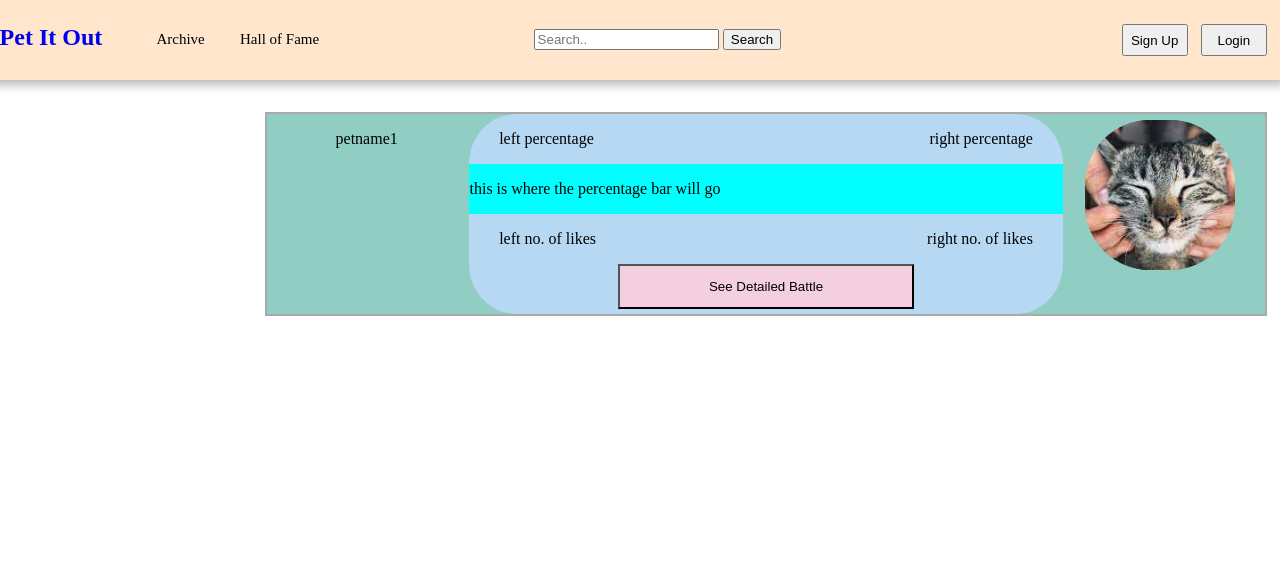
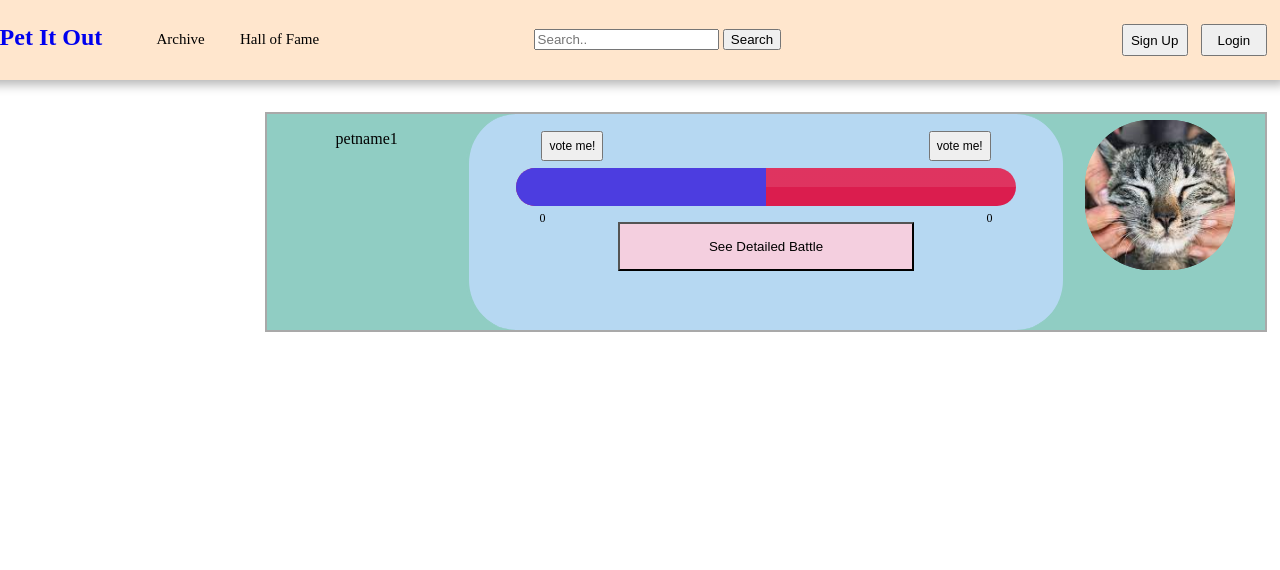
Before and after one commit to Elyoiit/PetItOut, a Django app: page / in a window 1280 px wide. Shown: the top 570 px of the page. Run offline with Django 3.2, Linux system fonts and the light colour scheme.

Commit message:
added battle bar to home_page

```diff
--- /dev/null
+++ b/static/css/home_page.css
@@ -0,0 +1,89 @@
+.pk-detail-con{position:absolute;right:25%;top:25%;width: 50%;}
+
+.progress{width: 100%;height: 38px;overflow: hidden;background-color: #db1d4e;border-radius: 19px;}
+
+#progress-bar{height: 38px;text-align: left;background-color: #4c3de0;-moz-transition: width .6s ease;-webkit-transition: width .6s ease;transition: width .6s ease;}
+.progress, .progress-bar{background-image: -moz-linear-gradient(rgba(255, 255, 255, 0.1) 50%, rgba(255, 255, 255, 0) 50%);background-image: -webkit-linear-gradient(rgba(255, 255, 255, 0.1) 50%, rgba(255, 255, 255, 0) 50%);background-image: linear-gradient(rgba(255, 255, 255, 0.1) 50%, rgba(255, 255, 255, 0) 50%);}
+.lightning{width: 25px;height: 38px;float: right;margin-right: -12px;background: url("img/pk-lightning.png") no-repeat center;background-size: cover;}
+.team-name{position: absolute;top: 0;line-height: 38px;color: #f3eee1;letter-spacing: 1px;font-size: 14px;}
+.vote-nums{line-height: 2;color: black;font-size: 12px;}
+#vnums-l{float: left;margin-left: 23px;}
+#vnums-r{float: right;margin-right: 23px;}
+.vnums-b{position:absolute;top:-60%;left:5%;}
+.vnums-red{position:absolute;top:-60%;right:5%;}
+.sidebar_and_battles{
+    display: grid;
+    grid-template-columns: 1fr 7fr;
+}
+
+.battle_shortform {
+    position:absolute;
+    top:14%;
+    right:1%;
+    width:78%;
+    display: grid;
+    grid-template-columns:1fr 3fr 1fr ;
+    border-style: solid;
+    border-width: 2px;
+    border-color: darkgray;
+    background-color: #90cdc3;
+
+}
+
+.battle_info {
+    display: grid;
+    grid-template-rows: 1fr 1fr 1fr 1fr;
+    background-color: #b6d8f2;
+    border-color: #90cdc3;
+    border-right-style: solid;
+    border-left-style: solid;
+    border-width: 3px;
+    border-radius: 50px;
+
+}
+
+.percentage_bar {
+    background-color: aqua;
+}
+
+.likes_texts {
+    display: grid;
+    margin-left: 5%;
+    margin-right: 5%;
+    grid-template-columns: 1fr 1fr;
+}
+
+.left_likes_text,
+.right_likes_text {
+    display: inline-block;
+}
+
+.right_likes_text{
+    text-align: right;
+}
+
+.pet_name_and_pic {
+    display: grid;
+    grid-template-rows: 50px 1fr;
+    padding-bottom: 20px;
+    background-color: #90cdc3;
+}
+
+.left_name,
+.right_name{
+    text-align: center;
+}
+
+.pet_pic {
+    height: 150px;
+    width:150px;
+    object-fit: cover;
+    border-radius: 65px;
+
+}
+
+.button_to_go_to_detailed_battle {
+    width: 50%;
+    height: 90%;
+    background-color: #f4cfdf;
+}
--- /dev/null
+++ b/static/javascript/battleBar.js
@@ -0,0 +1,24 @@
+<script src="https://ajax.googleapis.com/ajax/libs/jquery/3.6.3/jquery.min.js"/>
+
+var x = null;
+function moveBlue(){
+if(x==null){
+  var blueBar = document.getElementsByClassName("progress-bar");
+
+  var parentWidth = $('.progress-bar').offsetParent().width();
+  var width = $('.progress-bar').width();
+  var i = Math.round(100*width/parentWidth);
+      var write =  parseInt($("#vnums-l").text())+1;
+      var writeString = write.toString();
+
+      document.getElementById("vnums-l").innerHTML=writeString;
+      var oppo = parseInt($("#vnums-r").text());
+      var result = write/(write+oppo)*100;
+      alert(result)
+      $("#progress-bar").css("width", result+"%");
+
+}
+else{
+alert("can only vote once!");
+}
+}
--- a/templates/PetItOut/home_page.html
+++ b/templates/PetItOut/home_page.html
@@ -1,90 +1,16 @@
 {% extends 'PetItOut/base.html' %}
 {% load static %}
+
 
 {% block title_block %}
 Pet It Out!!
 {% endblock %}
 
 {% block body_block %}
-<style>
-        .sidebar_and_battles{
-            display: grid;
-            grid-template-columns: 1fr 7fr;
-        }
+<script src="{% static 'javascript/battleBar.js' %}"></script>
 
-        .battle_shortform {
-            position:absolute;
-            top:14%;
-            right:1%;
-            width:78%;
-            display: grid;
-            grid-template-columns:1fr 3fr 1fr ;
-            border-style: solid;
-            border-width: 2px;
-            border-color: darkgray;
-            background-color: #90cdc3;
+<link rel="stylesheet" href="{% static 'css/home_page.css' %}">
 
-        }
-
-        .battle_info {
-            display: grid;
-            grid-template-rows: 1fr 1fr 1fr 1fr;
-            background-color: #b6d8f2;
-            border-color: #90cdc3;
-            border-right-style: solid;
-            border-left-style: solid;
-            border-width: 3px;
-            border-radius: 50px;
-
-        }
-
-        .percentage_bar {
-            background-color: aqua;
-        }
-
-        .likes_texts {
-            display: grid;
-            margin-left: 5%;
-            margin-right: 5%;
-            grid-template-columns: 1fr 1fr;
-        }
-
-        .left_likes_text,
-        .right_likes_text {
-            display: inline-block;
-        }
-
-        .right_likes_text{
-            text-align: right;
-        }
-
-        .pet_name_and_pic {
-            display: grid;
-            grid-template-rows: 50px 1fr;
-            padding-bottom: 20px;
-            background-color: #90cdc3;
-        }
-
-        .left_name,
-        .right_name{
-            text-align: center;
-        }
-
-        .pet_pic {
-            height: 150px;
-            width:150px;
-            object-fit: cover;
-            border-radius: 65px;
-
-        }
-
-        .button_to_go_to_detailed_battle {
-            width: 50%;
-            height: 90%;
-            background-color: #f4cfdf;
-        }
-
-        </style>
     </head>
 
     <body>
@@ -103,16 +29,22 @@ Pet It Out!!
                 </div>
                 <div class = "battle_info">
                     <div class = "likes_texts">
-                            <p class = left_likes_text>left percentage</p>
-                            <p class = right_likes_text>right percentage</p>
+
                     </div>
-                    <div class = "percentage_bar">
-                        <p>this is where the percentage bar will go</p>
+                    <div class="pk-detail-con">
+                        <div class="progress" >
+                          <div id="progress-bar" style="width: 50%;">
+                          </div>
+                        </div>
+                        <span id="vnums-l" class="vote-nums">0</span>
+                        <span id="vnums-r" class="vote-nums">0</span>
+                        <button class="vote-nums vnums-b" onclick="moveBlue()">vote me!</button>
+                      <button class="vote-nums vnums-red" onclick="moveRed()">vote me!</button>
                     </div>
-                    <div class = "likes_texts">
-                        <p class = left_likes_text>left no. of likes</p>
-                        <p class = right_likes_text>right no. of likes</p>
-                    </div>
+                    <br>
+                    <br>
+
+                    <br>
                     <div style = "text-align: center;">
                         <button class = "button_to_go_to_detailed_battle">See Detailed Battle</button>
                     </div>
@@ -126,4 +58,52 @@ Pet It Out!!
                 </div>
             </div>
         </div>
+
+
+        <script src="https://ajax.googleapis.com/ajax/libs/jquery/3.6.3/jquery.min.js"></script>
+        <script>
+
+        var x = null;
+        function moveBlue(){
+        if(x==null){
+          var blueBar = document.getElementsByClassName("progress-bar");
+
+          var parentWidth = $('.progress-bar').offsetParent().width();
+          var width = $('.progress-bar').width();
+          var i = Math.round(100*width/parentWidth);
+              var write =  parseInt($("#vnums-l").text())+1;
+              var writeString = write.toString();
+                x=1;
+              document.getElementById("vnums-l").innerHTML=writeString;
+              var oppo = parseInt($("#vnums-r").text());
+              var result = write/(write+oppo)*100;
+              $("#progress-bar").css("width", result+"%");
+
+        }
+        else{
+        alert("can only vote once!");
+        }
+        }
+        function moveRed(){
+        if(x==null){
+          var blueBar = document.getElementsByClassName("progress-bar");
+          x=1;
+          var parentWidth = $('.progress-bar').offsetParent().width();
+          var width = $('.progress-bar').width();
+          var i = Math.round(100*width/parentWidth);
+              var write =  parseInt($("#vnums-r").text())+1;
+              var writeString = write.toString();
+
+              document.getElementById("vnums-r").innerHTML=writeString;
+              var oppo = parseInt($("#vnums-l").text());
+              var result = oppo/(write+oppo)*100;
+              $("#progress-bar").css("width", result+"%");
+
+        }
+        else{
+        alert("can only vote once!");
+        }
+        }
+        </script>
+
 {% endblock %}
```
